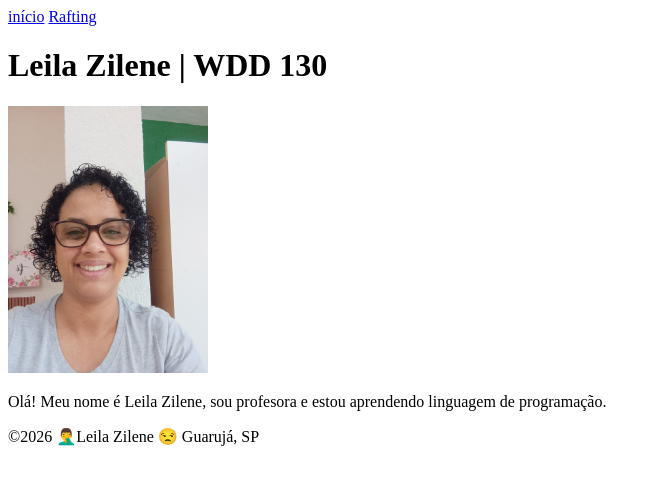
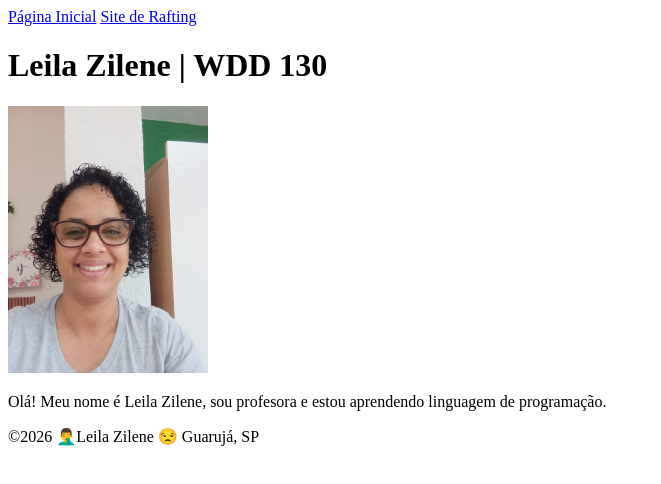
Before and after one commit to leilazilene-byu/wdd130, a plain HTML site: page index.html in a window 1280 px wide. Shown: the whole page, without its empty margins (0-661 px from the left). Drawn offline with Linux system fonts and the light colour scheme.

Commit message:
Projeto 1

```diff
--- a/index.html
+++ b/index.html
@@ -8,8 +8,8 @@
 <body>
     <header>
         <nav>
-            <a href="#">início</a>
-            <a href="wwr/">Rafting</a>
+            <a href="#">Página Inicial</a>
+            <a href="wwr/">Site de Rafting</a>
         </nav>
     </header>
     <main>
```
